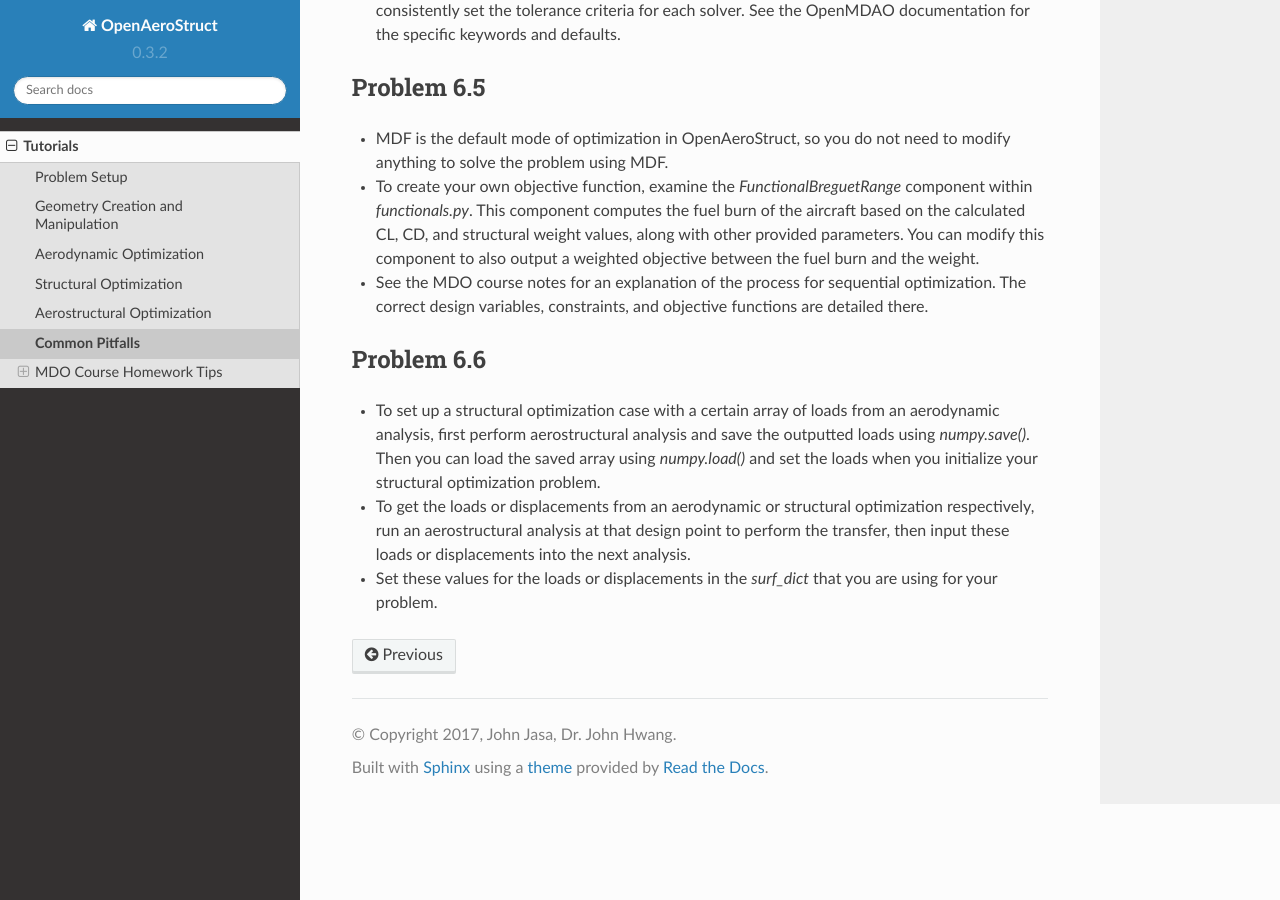
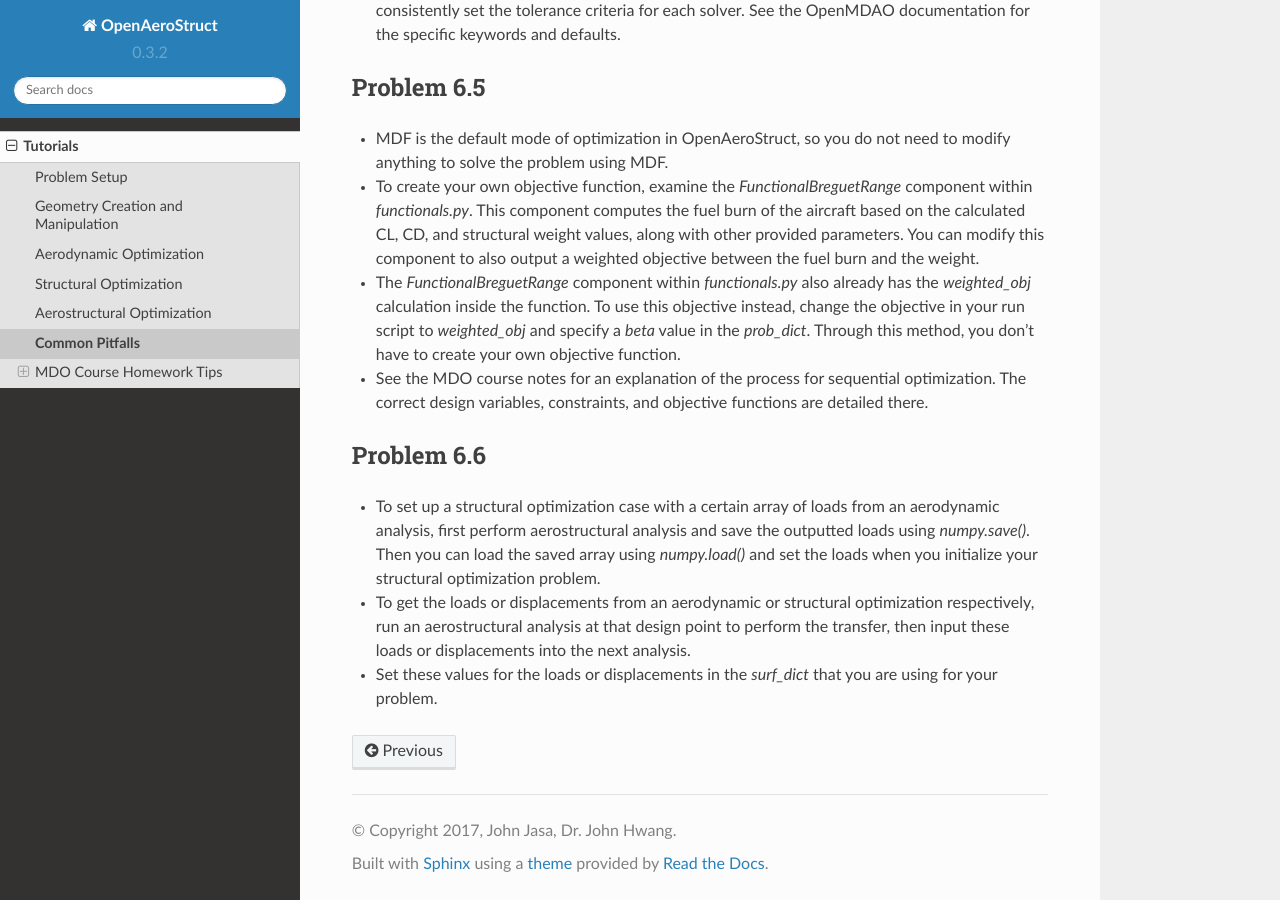
Before and after one commit to mid2SUPAERO/ecoHALE, a Sphinx documentation site: the page built from doc/tutorials/common_pitfalls.rst, in a window 1280 px wide and 900 px high, scrolled down 1990 px. Built offline with Sphinx 7.4.7 and the Read the Docs theme 2.0.0, drawn with Linux system fonts in a browser that asks for light colours.

Commit message:
Update common_pitfalls.rst

```diff
--- a/doc/tutorials/common_pitfalls.rst
+++ b/doc/tutorials/common_pitfalls.rst
@@ -73,6 +73,8 @@ Problem 6.5
 
 - To create your own objective function, examine the `FunctionalBreguetRange` component within `functionals.py`. This component computes the fuel burn of the aircraft based on the calculated CL, CD, and structural weight values, along with other provided parameters. You can modify this component to also output a weighted objective between the fuel burn and the weight.
 
+- The `FunctionalBreguetRange` component within `functionals.py` also already has the `weighted_obj` calculation inside the function. To use this objective instead, change the objective in your run script to `weighted_obj` and specify a `beta` value in the `prob_dict`. Through this method, you don't have to create your own objective function.
+
 - See the MDO course notes for an explanation of the process for sequential optimization. The correct design variables, constraints, and objective functions are detailed there.
 
 Problem 6.6
```
